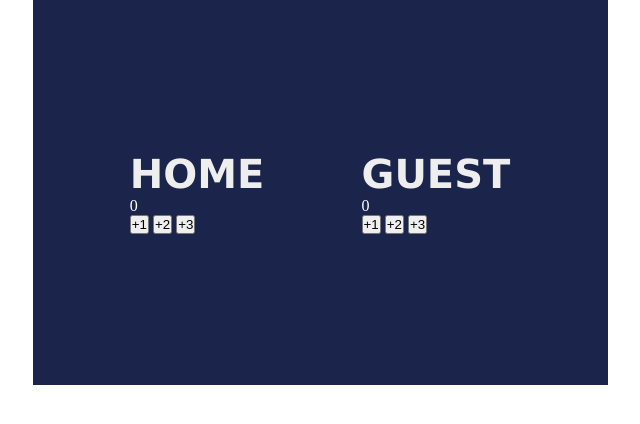
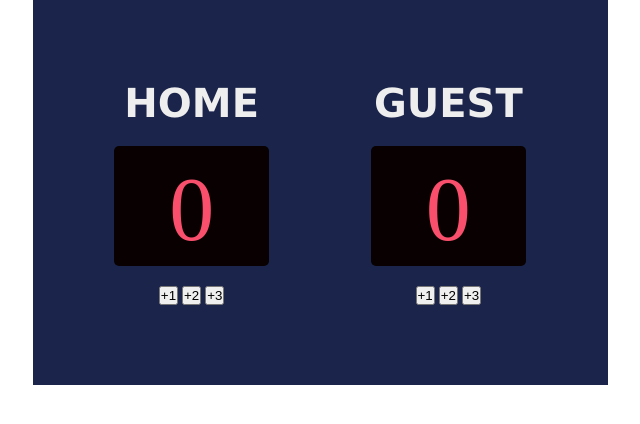
Before and after one commit to aditiintechk/basketball-scorecard, a plain HTML site: page index.html in a window 1280 px wide. Shown: the whole page, without its empty margins (320-960 px from the left). Drawn offline with Linux system fonts and the light colour scheme.

Commit message:
Add styles for score & scorecard

```diff
--- a/style.css
+++ b/style.css
@@ -5,6 +5,7 @@
 }
 
 body {
+    font-family: 'Cursed Timer ULiL';
     display: flex;
     justify-content: center;
     /* align-items: center; */
@@ -18,6 +19,7 @@ body {
     display: flex;
     justify-content: space-evenly;
     align-items: center;
+    text-align: center;
 }
 
 .header {
@@ -28,3 +30,22 @@ body {
     text-align: center;
     color: #EEEEEE;
 }
+
+.score-card {
+    width: 155px;
+    height: 120px;
+    text-align: center;
+    background: #080001;
+    margin: 20px;
+    border-radius: 5px;
+}
+
+.score {
+
+    font-style: normal;
+    font-weight: 400;
+    font-size: 90px;
+    line-height: 127px;
+    text-align: center;
+    color: #F94F6D;
+}
```
